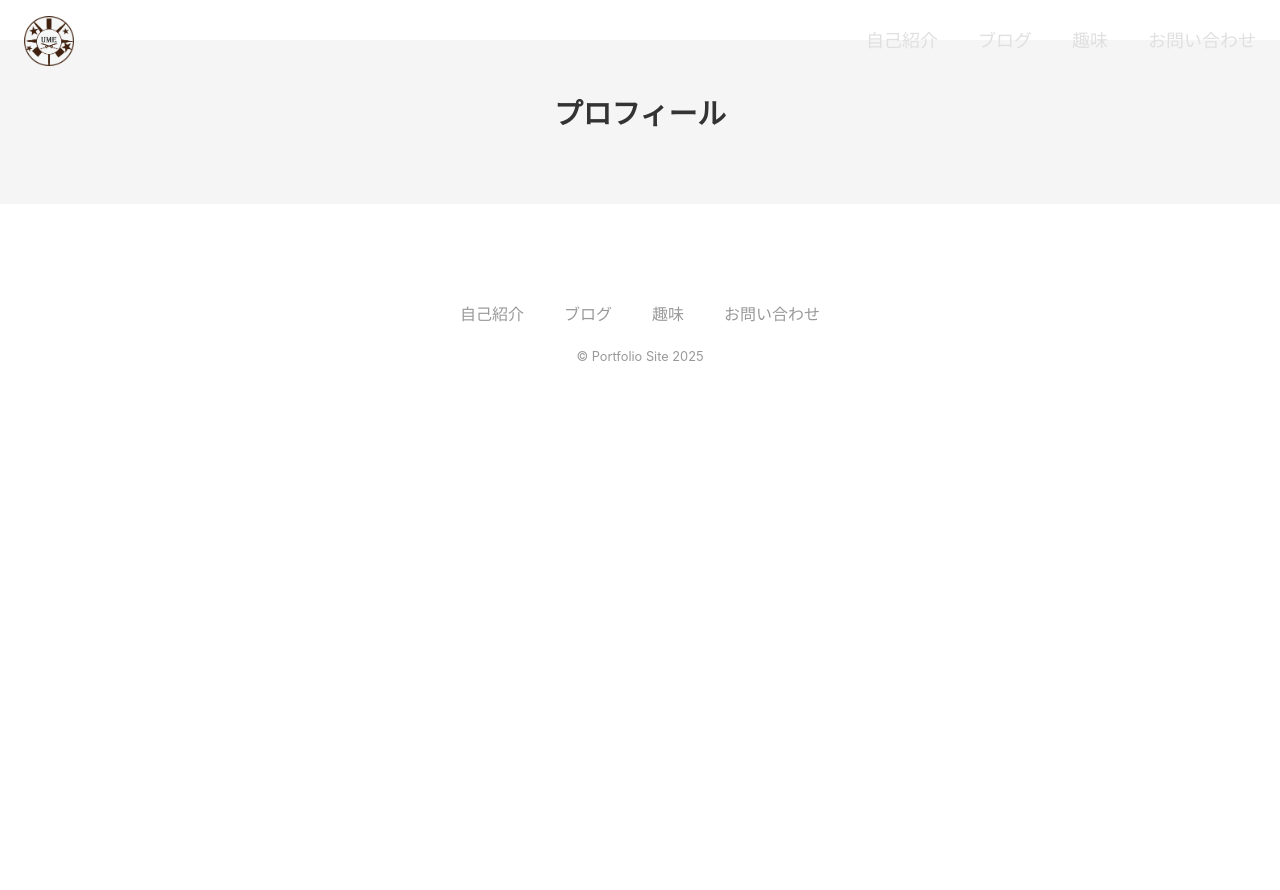
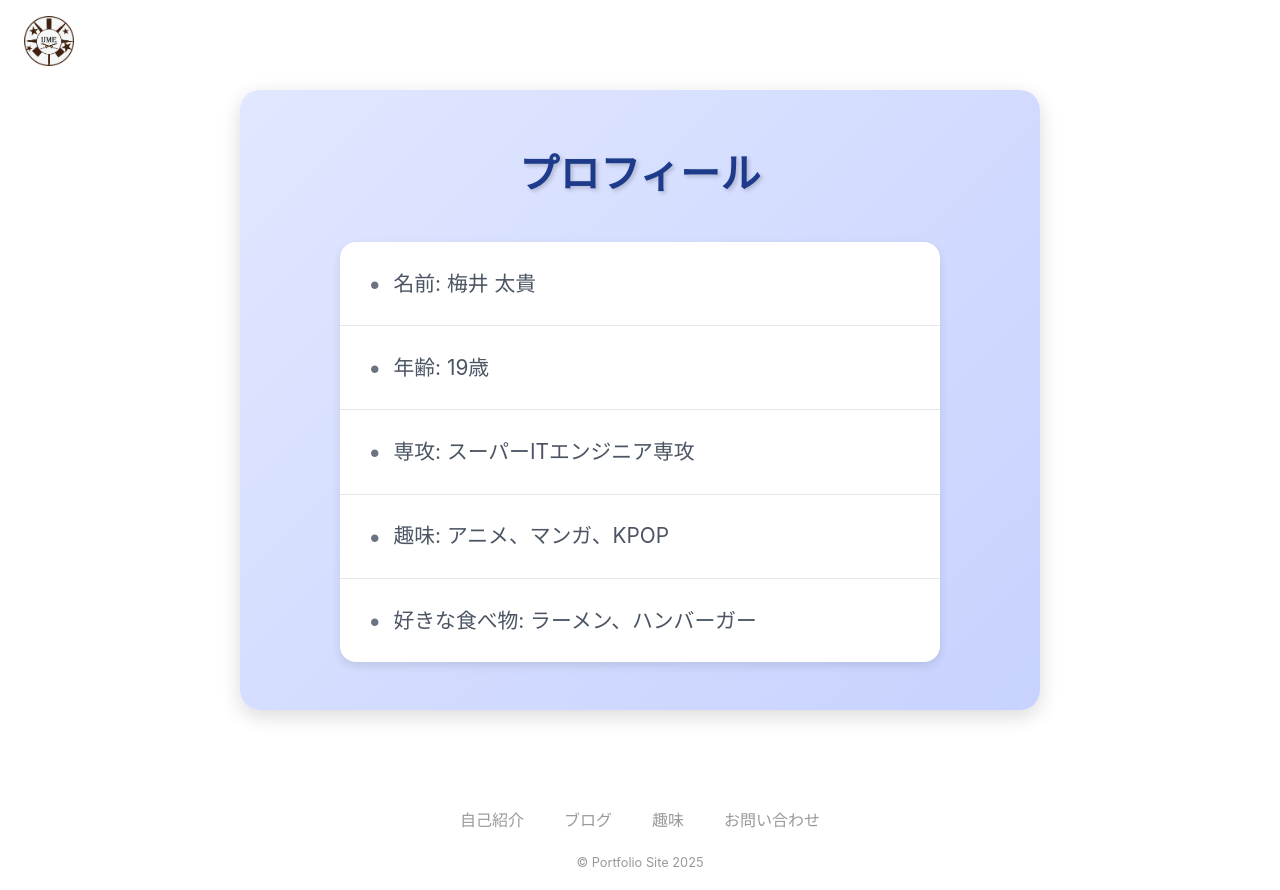
Before and after one commit to KTCume/react-next-portfolio, a Next.js app: page /about-me in a window 1280 px wide. Before the commit the page ends 800 px from the top, so only its background shows below. Built offline with nearby package versions, Linux system fonts and the light colour scheme.

Commit message:
プロフィール編集

```diff
--- a/app/_components/Menu/index.module.css
+++ b/app/_components/Menu/index.module.css
@@ -15,7 +15,7 @@
 
 .items {
   display: flex;
-  color: #e0e0e0; /* 少し明るめの文字色に変更 */
+  color: #ffffff; /* 少し明るめの文字色に変更 */
   gap: 40px;
 }
 
--- a/app/about-me/page.module.css
+++ b/app/about-me/page.module.css
@@ -1,3 +1,4 @@
+/* 全体のコンテナ */
 .top {
     display: flex;
     flex-direction: column;
@@ -5,15 +6,87 @@
     justify-content: center;
     padding: 48px 16px;
     text-align: center;
-    background-color: #f5f5f5; /* 背景を淡いグレーに設定 */
-    /* border-top: 1px solid #ddd; セクション間の区切り線 */
-    margin: 40px auto; /* 上下中央揃え用の余白 */
-    width: 100%;
+    margin: 40px auto;
+    margin-top: 90px;
+    width: 90%;
+    max-width: 800px;
+    background: linear-gradient(135deg, #e0e7ff, #c7d2fe);
+    border-radius: 20px;
+    box-shadow: 0 6px 20px rgba(0, 0, 0, 0.15);
+    transition: transform 0.3s;
 }
 
+.top:hover {
+    transform: translateY(-8px);
+}
+
+/* タイトル */
 .title {
-    font-size: 1.8rem;
-    font-weight: bold;
-    margin-bottom: 16px;
-    color: #333;
+    font-size: 2.5rem;
+    font-weight: 700;
+    margin-bottom: 32px;
+    color: #1e3a8a;
+    text-shadow: 2px 2px 4px rgba(0, 0, 0, 0.2);
+    letter-spacing: 0.5px;
+    animation: fadeIn 1s ease-in-out;
 }
+
+/* プロフィールリスト全体 */
+.profileList {
+    list-style: none;
+    padding: 0;
+    margin: 0;
+    width: 100%;
+    max-width: 600px;
+    background: #ffffff;
+    border-radius: 16px;
+    box-shadow: 0 4px 10px rgba(0, 0, 0, 0.1);
+    overflow: hidden;
+    animation: slideUp 0.8s ease-out;
+}
+
+/* プロフィールアイテム */
+.profileItem {
+    font-size: 1.3rem;
+    padding: 20px 28px;
+    color: #4b5563;
+    border-bottom: 1px solid #e5e7eb;
+    transition: background-color 0.4s ease, color 0.4s ease, transform 0.2s;
+    display: flex;
+    align-items: center;
+    gap: 12px;
+}
+
+.profileItem:last-child {
+    border-bottom: none;
+}
+
+/* アイコンのスタイル（オプション） */
+.profileItem::before {
+    content: '\2022'; /* デフォルトのドット */
+    color: #6b7280;
+    font-size: 1.5rem;
+}
+
+/* アニメーション */
+@keyframes fadeIn {
+    from {
+        opacity: 0;
+        transform: translateY(-20px);
+    }
+    to {
+        opacity: 1;
+        transform: translateY(0);
+    }
+}
+
+@keyframes slideUp {
+    from {
+        opacity: 0;
+        transform: translateY(20px);
+    }
+    to {
+        opacity: 1;
+        transform: translateY(0);
+    }
+}
--- a/app/about-me/page.tsx
+++ b/app/about-me/page.tsx
@@ -1,9 +1,16 @@
 import styles from "./page.module.css";
 
 export default function Page() {
-    return(
+    return (
         <section className={styles.top}>
-        <h1 className={styles.title}>プロフィール</h1>
+            <h1 className={styles.title}>プロフィール</h1>
+            <ul className={styles.profileList}>
+                <li className={styles.profileItem}>名前: 梅井 太貴</li>
+                <li className={styles.profileItem}>年齢: 19歳</li>
+                <li className={styles.profileItem}>専攻: スーパーITエンジニア専攻</li>
+                <li className={styles.profileItem}>趣味: アニメ、マンガ、KPOP</li>
+                <li className={styles.profileItem}>好きな食べ物: ラーメン、ハンバーガー</li>
+            </ul>
         </section>
     );
 };
```
Also changed, not shown: app/about-me/layou.tsx (deleted, +0 -19 lines).
